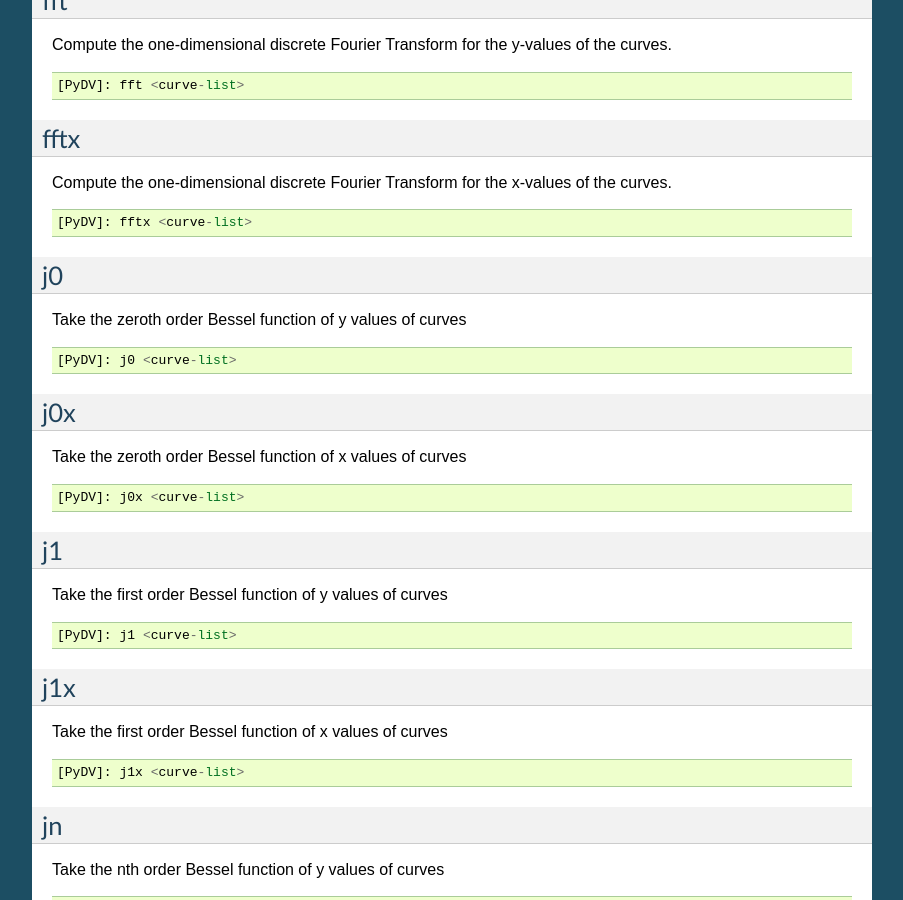
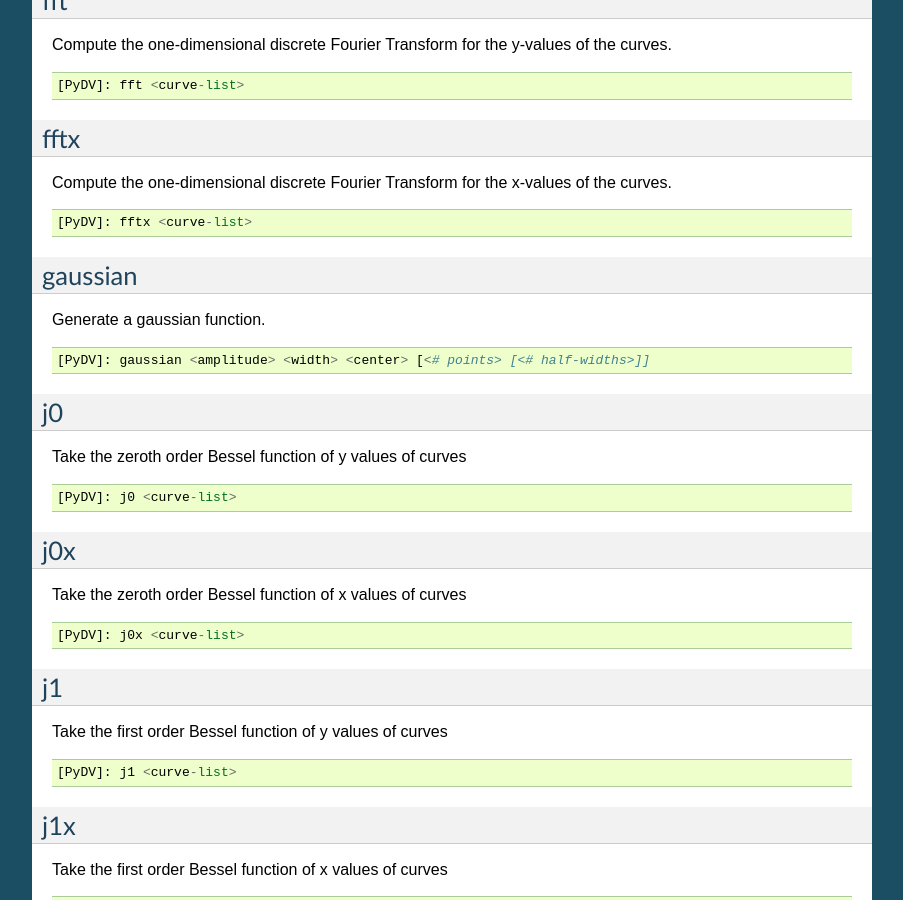
Before and after one commit to LLNL/PyDV, a Sphinx documentation site: the page built from pydv/docs/math_operations.rst, in a window 1280 px wide and 900 px high, scrolled down 4872 px. Shown: the whole window, without its empty margins (198-1101 px from the left). Built offline with Sphinx 7.4.7, drawn with Linux system fonts in a browser that asks for light colours.

```diff
--- a/pydv/docs/math_operations.rst
+++ b/pydv/docs/math_operations.rst
@@ -323,6 +323,15 @@ Compute the one-dimensional discrete Fourier Transform for the x-values of the c
 .. code::
 
    [PyDV]: fftx <curve-list>
+
+gaussian
+--------
+
+Generate a gaussian function.
+
+.. code::
+
+   [PyDV]: gaussian <amplitude> <width> <center> [<# points> [<# half-widths>]]
 
 j0
 --
```
Also changed, not shown: pydv/docs/release_notes_2.4.3.rst (added, +14 -0 lines), 2 other files.
